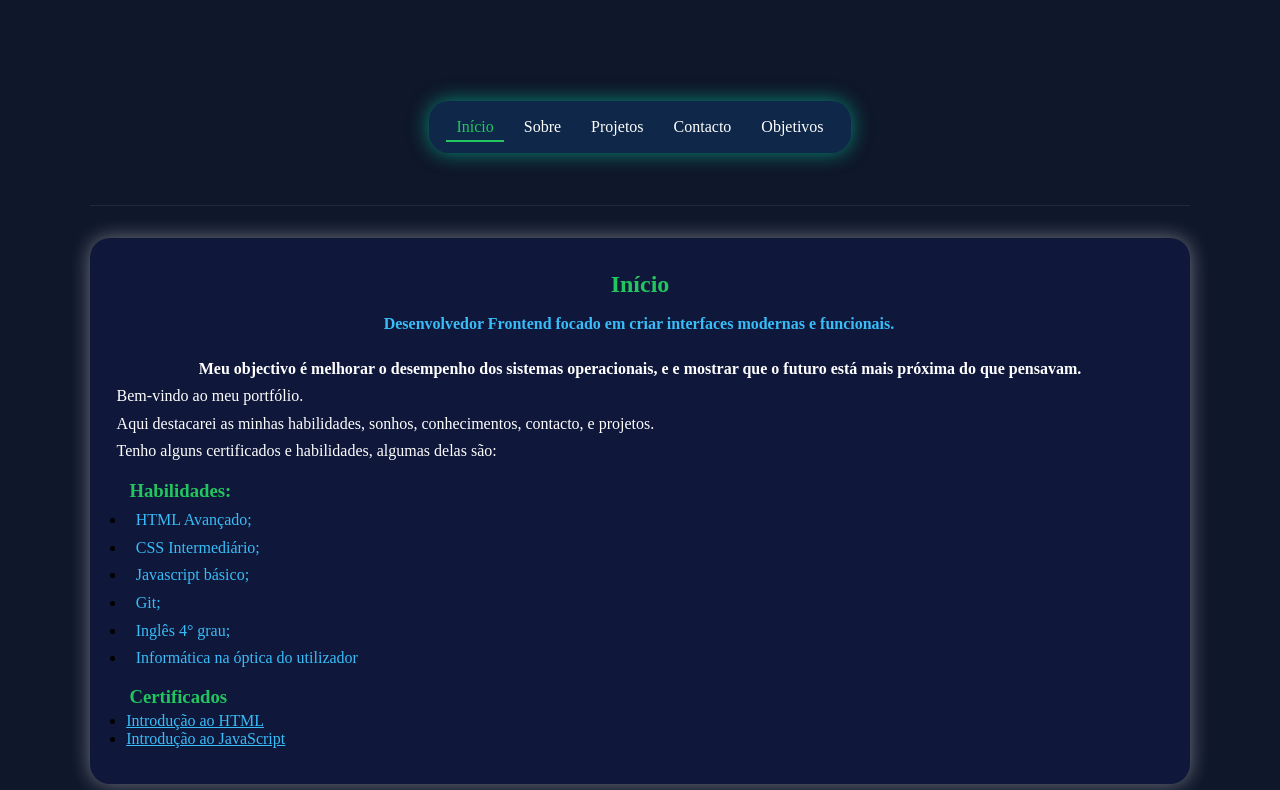
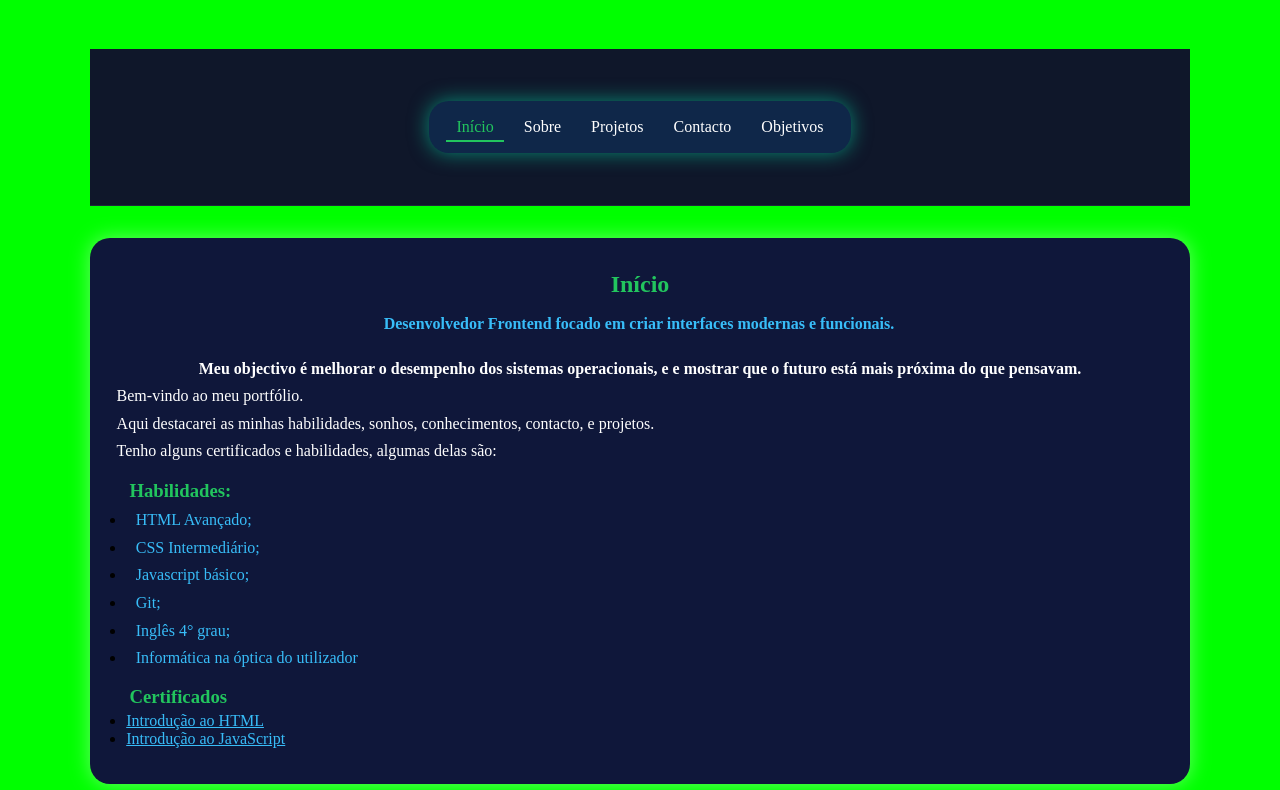
Before and after one commit to celestino-dev47/Portf-lio, a plain HTML site: page index.html in a window 1280 px wide. Shown: the part 116-906 px from the top of the page. Drawn offline with Linux system fonts and the light colour scheme.

Commit message:
Change body background color to lime

```diff
--- a/style.css
+++ b/style.css
@@ -7,8 +7,8 @@
 }
 
 body {
-  background-color: #0f172a;
-}
+  background: lime !important;
+  }
 
 header {
   animation: showDown 1s ease forwards;
```
